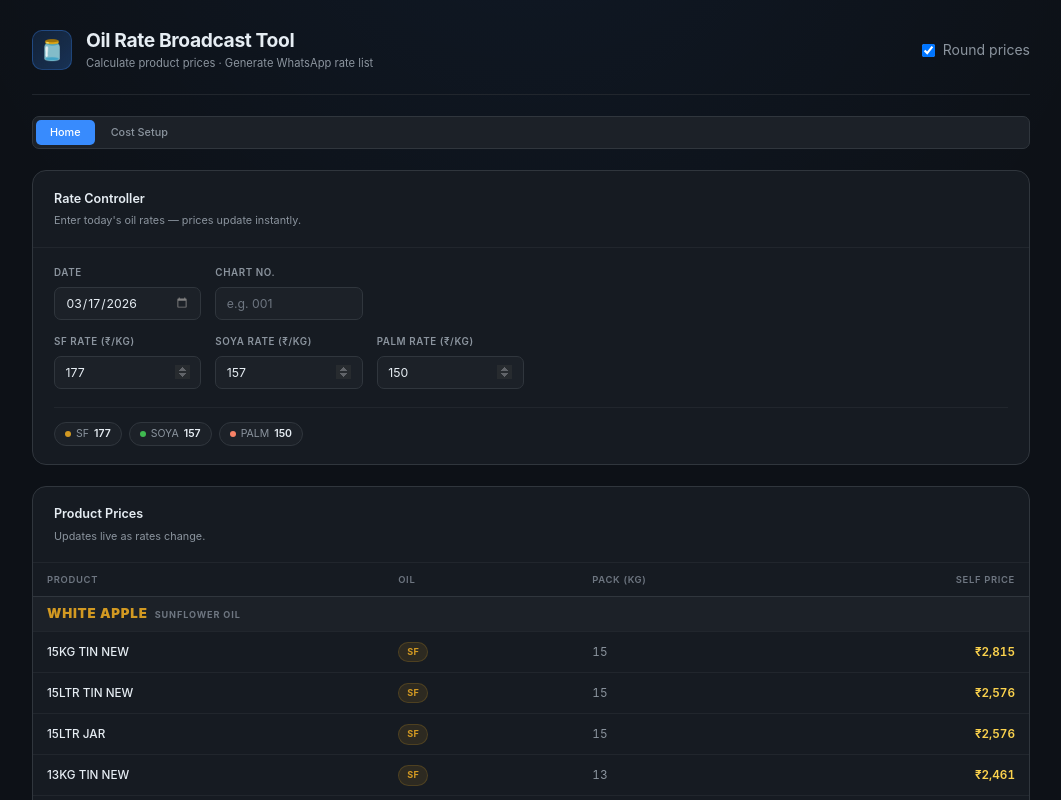
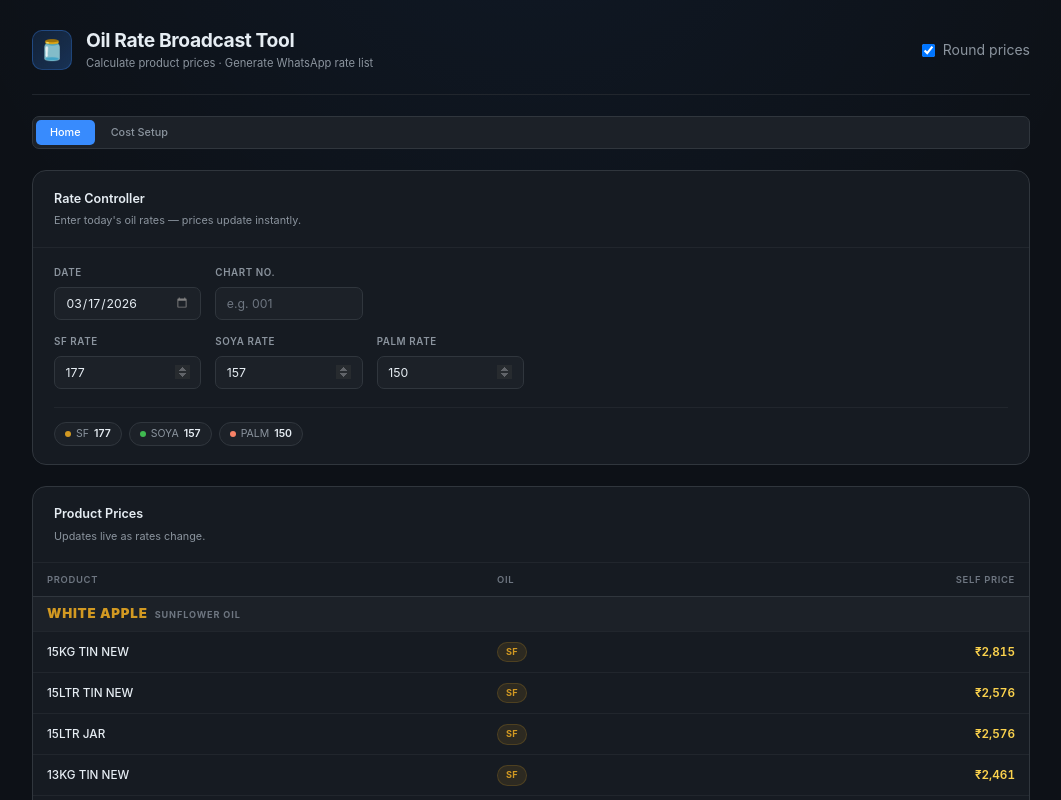
Before and after one commit to mydesignstation-cmyk/oilchart, a React (Vite) app: page / in a window 1280 px wide. Shown: the top 800 px of the page, without its empty margins (109-1170 px from the left). Built offline with nearby package versions, Linux system fonts and the light colour scheme.

Commit message:
Untrack bun binary; remove unit labels; remove Pack column; prevent label wrapping

```diff
--- a/src/components/ProductTable.tsx
+++ b/src/components/ProductTable.tsx
@@ -61,7 +61,6 @@ export function ProductTable({ rates, tier, onTierChange, costSetupRows, autoRou
             <tr>
               <th>Product</th>
               <th>Oil</th>
-              <th>Pack (kg)</th>
               <th>{TIER_LABELS[tier]} Price</th>
             </tr>
           </thead>
@@ -69,7 +68,7 @@ export function ProductTable({ rates, tier, onTierChange, costSetupRows, autoRou
             {sections.map((section) => (
               <Fragment key={`${section.brand}-${section.oilType}`}>
                 <tr className="group-row">
-                  <td colSpan={4}>
+                  <td colSpan={3}>
                     <span className={`brand-name ${section.brand === "WHITE APPLE" ? "brand-white" : section.brand === "BESTTASTE" ? "brand-besttaste" : ""}`}>
                       {section.brand}
                     </span>
@@ -102,7 +101,6 @@ export function ProductTable({ rates, tier, onTierChange, costSetupRows, autoRou
                     <tr key={`${section.brand}-${section.oilType}-${item.name}`}>
                       <td className="product-name">{item.name}</td>
                       <td><span className={OIL_BADGE[item.oilType]}>{item.oilType}</span></td>
-                      <td className="pack-cell">{item.packSize}</td>
                       <td className="price-cell" style={{ color: priceColor }}>₹{priceStr}</td>
                     </tr>
                   );
--- a/src/components/RateController.tsx
+++ b/src/components/RateController.tsx
@@ -100,7 +100,7 @@ export function RateController({
 
         <div className="rate-grid rate-grid-oils">
           <div className="field">
-            <label className="field-label" htmlFor="sf-rate">SF Rate (₹/kg)</label>
+            <label className="field-label" htmlFor="sf-rate">SF Rate</label>
             <input
               className="input"
               id="sf-rate"
@@ -113,7 +113,7 @@ export function RateController({
           </div>
 
           <div className="field">
-            <label className="field-label" htmlFor="soya-rate">SOYA Rate (₹/kg)</label>
+            <label className="field-label" htmlFor="soya-rate">SOYA Rate</label>
             <input
               className="input"
               id="soya-rate"
@@ -126,7 +126,7 @@ export function RateController({
           </div>
 
           <div className="field">
-            <label className="field-label" htmlFor="palm-rate">PALM Rate (₹/kg)</label>
+            <label className="field-label" htmlFor="palm-rate">PALM Rate</label>
             <input
               className="input"
               id="palm-rate"
--- a/src/styles/app.css
+++ b/src/styles/app.css
@@ -161,6 +161,7 @@ html, body {
   letter-spacing: 0.06em;
   text-transform: uppercase;
   color: var(--c-text-muted);
+  white-space: nowrap;
 }
 
 /* ── Input ───────────────────────────────────────── */
```
